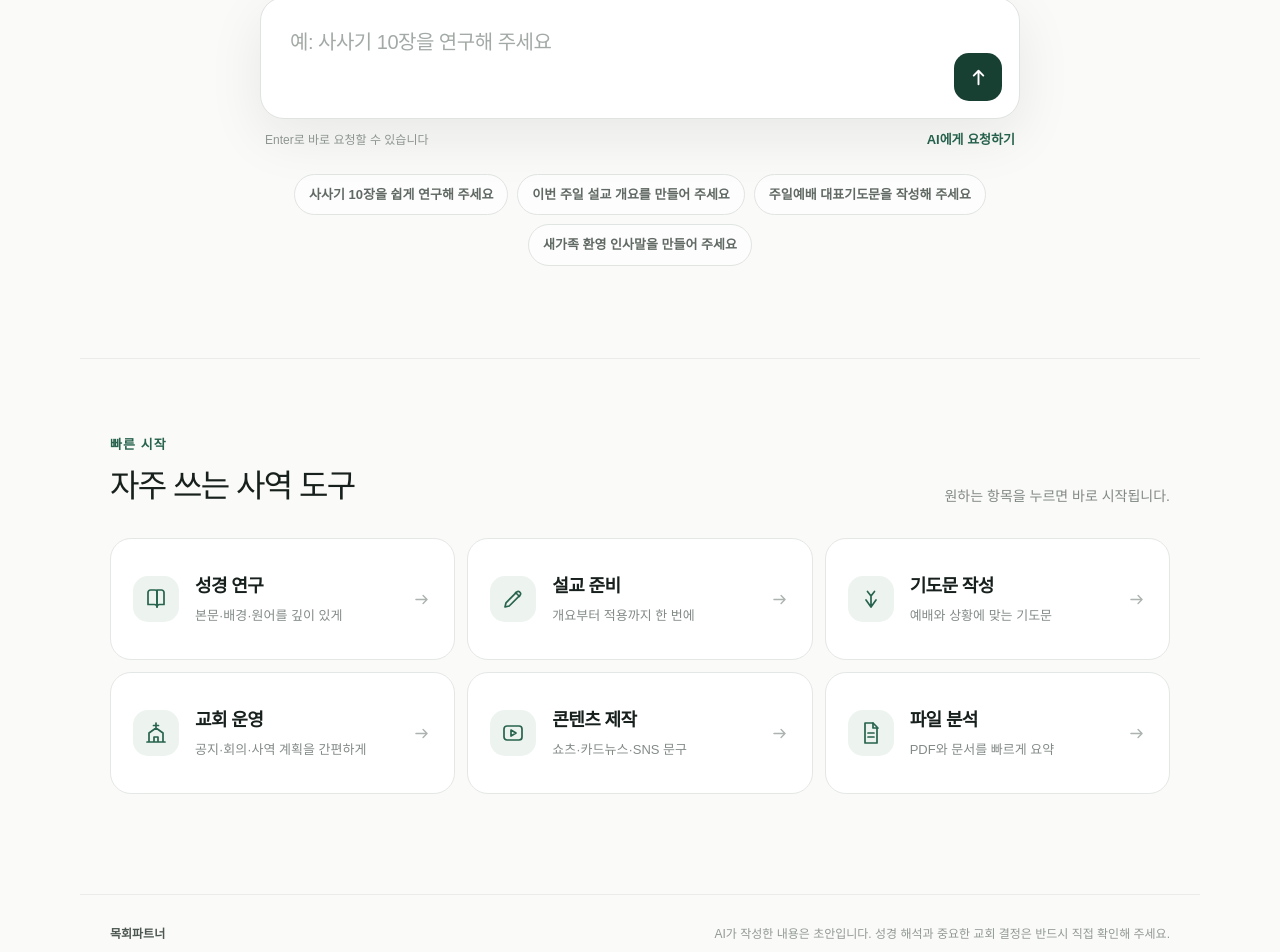
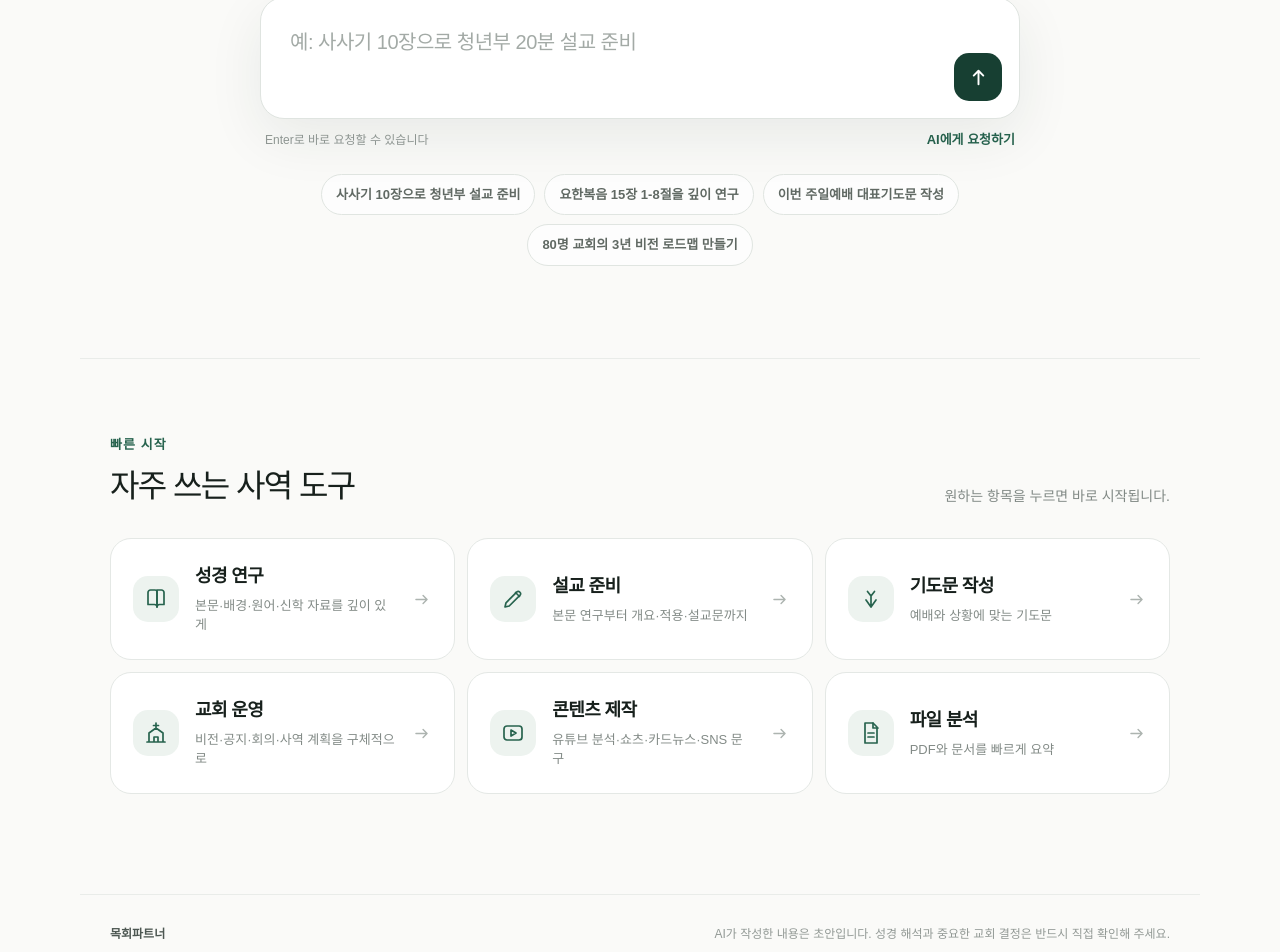
Before and after one commit to a01057674471-dot/ministry-partner, a Next.js app: page / in a window 1280 px wide. Shown: the part 497-1449 px from the top of the page. Built offline with nearby package versions, Linux system fonts and the light colour scheme.

Commit message:
Fix intent routing and sermon quick start

```diff
--- a/app/page.tsx
+++ b/app/page.tsx
@@ -14,37 +14,37 @@ type Tool = {
 const tools: Tool[] = [
   {
     title: "성경 연구",
-    description: "본문·배경·원어를 깊이 있게",
+    description: "본문·배경·원어·신학 자료를 깊이 있게",
     href: "/research",
     example: "사사기 10장의 역사적 배경과 핵심 메시지를 연구해 주세요",
     icon: <BookIcon />,
   },
   {
     title: "설교 준비",
-    description: "개요부터 적용까지 한 번에",
+    description: "본문 연구부터 개요·적용·설교문까지",
     href: "/workspace?tool=sermon",
-    example: "로마서 8장으로 장년 예배 설교를 준비해 주세요",
+    example: "로마서 8장으로 장년 예배 25분 설교를 준비해 주세요",
     icon: <PenIcon />,
   },
   {
     title: "기도문 작성",
     description: "예배와 상황에 맞는 기도문",
-    href: "/workspace?tool=prayer",
+    href: "/workspace?tool=document&request=주일예배%20대표기도문을%20작성해%20주세요",
     example: "이번 주일예배 대표기도문을 작성해 주세요",
     icon: <HandsIcon />,
   },
   {
     title: "교회 운영",
-    description: "공지·회의·사역 계획을 간편하게",
+    description: "비전·공지·회의·사역 계획을 구체적으로",
     href: "/workspace?tool=roadmap",
-    example: "교회 리더 회의자료를 읽기 쉽게 정리해 주세요",
+    example: "교회 비전 로드맵을 만들고 싶습니다",
     icon: <ChurchIcon />,
   },
   {
     title: "콘텐츠 제작",
-    description: "쇼츠·카드뉴스·SNS 문구",
-    href: "/workspace?tool=shorts",
-    example: "이 설교 내용을 60초 쇼츠 대본으로 만들어 주세요",
+    description: "유튜브 분석·쇼츠·카드뉴스·SNS 문구",
+    href: "/workspace?tool=youtube",
+    example: "유튜브 영상을 요즘 트렌드의 쇼츠로 재구성해 주세요",
     icon: <PlayIcon />,
   },
   {
@@ -57,10 +57,10 @@ const tools: Tool[] = [
 ];
 
 const suggestions = [
-  "사사기 10장을 쉽게 연구해 주세요",
-  "이번 주일 설교 개요를 만들어 주세요",
-  "주일예배 대표기도문을 작성해 주세요",
-  "새가족 환영 인사말을 만들어 주세요",
+  "사사기 10장으로 청년부 설교 준비",
+  "요한복음 15장 1-8절을 깊이 연구",
+  "이번 주일예배 대표기도문 작성",
+  "80명 교회의 3년 비전 로드맵 만들기",
 ];
 
 function getGreeting(hour: number) {
@@ -82,7 +82,26 @@ export default function Home() {
     const trimmed = value.trim();
     if (!trimmed) return;
 
-    if (/성경|본문|장|절|로마서|창세기|사사기|시편|복음서/.test(trimmed)) {
+    // 설교 의도를 성경 본문 키워드보다 먼저 판별해야
+    // "사사기 10장 설교"가 본문 연구로 잘못 이동하지 않습니다.
+    if (/설교|강해|주일말씀|새벽말씀|수요말씀|메시지.*준비/.test(trimmed)) {
+      router.push(`/workspace?tool=sermon&request=${encodeURIComponent(trimmed)}`);
+      return;
+    }
+    if (/대표기도|기도문|헌금기도|개회기도|폐회기도|축도/.test(trimmed)) {
+      router.push(`/workspace?tool=document&request=${encodeURIComponent(trimmed)}`);
+      return;
+    }
+    if (/유튜브|youtube|youtu\.be|쇼츠|릴스|카드뉴스|썸네일/.test(trimmed)) {
+      const tool = /youtube|youtu\.be/.test(trimmed.toLowerCase()) ? "youtube" : "shorts";
+      router.push(`/workspace?tool=${tool}&request=${encodeURIComponent(trimmed)}`);
+      return;
+    }
+    if (/비전|로드맵|교회운영|사역계획|중장기계획/.test(trimmed)) {
+      router.push(`/workspace?tool=roadmap&request=${encodeURIComponent(trimmed)}`);
+      return;
+    }
+    if (/성경|본문|\d+장|\d+절|로마서|창세기|사사기|시편|복음서|요한복음|마태복음|마가복음|누가복음/.test(trimmed)) {
       router.push(`/research?passage=${encodeURIComponent(trimmed)}`);
       return;
     }
@@ -95,128 +114,53 @@ export default function Home() {
     submitRequest();
   }
 
-  function chooseSuggestion(value: string) {
-    setRequest(value);
-  }
-
   return (
     <main className="home-v4">
       <header className="home-v4-header">
         <a className="home-v4-brand" href="/" aria-label="목회파트너 홈">
           <span className="home-v4-logo">M</span>
-          <span>
-            <strong>목회파트너</strong>
-            <small>목회를 위한 AI 파트너</small>
-          </span>
+          <span><strong>목회파트너</strong><small>목회를 위한 AI 파트너</small></span>
         </a>
-        <a className="home-v4-all" href="/workspace">
-          전체 기능 <ArrowIcon />
-        </a>
+        <a className="home-v4-all" href="/workspace">전체 기능 <ArrowIcon /></a>
       </header>
 
       <section className="home-v4-hero">
         <p className="home-v4-greeting">{greeting}</p>
         <h1>오늘은 무엇을<br className="mobile-break" /> 함께 준비할까요?</h1>
-        <p className="home-v4-description">
-          성경 연구부터 설교와 교회 사역까지, 필요한 내용을 편하게 말씀해 주세요.
-        </p>
+        <p className="home-v4-description">성경 연구부터 설교와 교회 사역까지, 필요한 내용을 편하게 말씀해 주세요.</p>
 
         <form className="home-v4-command" onSubmit={handleSubmit}>
           <div className="home-v4-input-wrap">
-            <textarea
-              value={request}
-              onChange={(event) => setRequest(event.target.value)}
-              onKeyDown={(event) => {
-                if (event.key === "Enter" && !event.shiftKey) {
-                  event.preventDefault();
-                  submitRequest();
-                }
-              }}
-              placeholder="예: 사사기 10장을 연구해 주세요"
-              rows={2}
-              aria-label="AI에게 요청할 내용"
-            />
-            <button type="submit" className="home-v4-submit" aria-label="AI에게 요청하기">
-              <ArrowUpIcon />
-            </button>
+            <textarea value={request} onChange={(event) => setRequest(event.target.value)} onKeyDown={(event) => {
+              if (event.key === "Enter" && !event.shiftKey) { event.preventDefault(); submitRequest(); }
+            }} placeholder="예: 사사기 10장으로 청년부 20분 설교 준비" rows={2} aria-label="AI에게 요청할 내용" />
+            <button type="submit" className="home-v4-submit" aria-label="AI에게 요청하기"><ArrowUpIcon /></button>
           </div>
-          <div className="home-v4-command-footer">
-            <span>Enter로 바로 요청할 수 있습니다</span>
-            <strong>AI에게 요청하기</strong>
-          </div>
+          <div className="home-v4-command-footer"><span>Enter로 바로 요청할 수 있습니다</span><strong>AI에게 요청하기</strong></div>
         </form>
 
         <div className="home-v4-suggestions" aria-label="추천 질문">
-          {suggestions.map((suggestion) => (
-            <button type="button" key={suggestion} onClick={() => chooseSuggestion(suggestion)}>
-              {suggestion}
-            </button>
-          ))}
+          {suggestions.map((suggestion) => <button type="button" key={suggestion} onClick={() => setRequest(suggestion)}>{suggestion}</button>)}
         </div>
       </section>
 
       <section className="home-v4-quick" aria-labelledby="quick-title">
-        <div className="home-v4-section-head">
-          <div>
-            <span>빠른 시작</span>
-            <h2 id="quick-title">자주 쓰는 사역 도구</h2>
-          </div>
-          <p>원하는 항목을 누르면 바로 시작됩니다.</p>
-        </div>
-
+        <div className="home-v4-section-head"><div><span>빠른 시작</span><h2 id="quick-title">자주 쓰는 사역 도구</h2></div><p>원하는 항목을 누르면 바로 시작됩니다.</p></div>
         <div className="home-v4-grid">
-          {tools.map((tool) => (
-            <a
-              className="home-v4-tool"
-              href={tool.href}
-              key={tool.title}
-              onClick={(event) => {
-                if (tool.href === "/research") return;
-                if (!tool.href.includes("request=")) return;
-                event.preventDefault();
-                submitRequest(tool.example);
-              }}
-            >
-              <span className="home-v4-tool-icon">{tool.icon}</span>
-              <span className="home-v4-tool-copy">
-                <strong>{tool.title}</strong>
-                <small>{tool.description}</small>
-              </span>
-              <ArrowIcon />
-            </a>
-          ))}
+          {tools.map((tool) => <a className="home-v4-tool" href={tool.href} key={tool.title}><span className="home-v4-tool-icon">{tool.icon}</span><span className="home-v4-tool-copy"><strong>{tool.title}</strong><small>{tool.description}</small></span><ArrowIcon /></a>)}
         </div>
       </section>
 
-      <footer className="home-v4-footer">
-        <span>목회파트너</span>
-        <p>AI가 작성한 내용은 초안입니다. 성경 해석과 중요한 교회 결정은 반드시 직접 확인해 주세요.</p>
-      </footer>
+      <footer className="home-v4-footer"><span>목회파트너</span><p>AI가 작성한 내용은 초안입니다. 성경 해석과 중요한 교회 결정은 반드시 직접 확인해 주세요.</p></footer>
     </main>
   );
 }
 
-function BookIcon() {
-  return <svg viewBox="0 0 24 24" aria-hidden="true"><path d="M4 5.5A2.5 2.5 0 0 1 6.5 3H11a2 2 0 0 1 2 2v15a2.5 2.5 0 0 0-2.5-2.5H4V5.5Z"/><path d="M20 5.5A2.5 2.5 0 0 0 17.5 3H13v17a2.5 2.5 0 0 1 2.5-2.5H20V5.5Z"/></svg>;
-}
-function PenIcon() {
-  return <svg viewBox="0 0 24 24" aria-hidden="true"><path d="m14.5 5.5 4 4M4 20l4.2-1 10.9-10.9a1.8 1.8 0 0 0 0-2.6l-.6-.6a1.8 1.8 0 0 0-2.6 0L5 15.8 4 20Z"/></svg>;
-}
-function HandsIcon() {
-  return <svg viewBox="0 0 24 24" aria-hidden="true"><path d="M8.5 4.5 12 9l3.5-4.5M12 9v11M7 13l5 7 5-7"/></svg>;
-}
-function ChurchIcon() {
-  return <svg viewBox="0 0 24 24" aria-hidden="true"><path d="M12 2v5M9.5 4.5h5M5 21v-9l7-5 7 5v9M3 21h18M10 21v-5h4v5"/></svg>;
-}
-function PlayIcon() {
-  return <svg viewBox="0 0 24 24" aria-hidden="true"><rect x="3" y="5" width="18" height="14" rx="3"/><path d="m10 9 5 3-5 3V9Z"/></svg>;
-}
-function FileIcon() {
-  return <svg viewBox="0 0 24 24" aria-hidden="true"><path d="M6 2h8l4 4v16H6V2Z"/><path d="M14 2v5h5M9 12h6M9 16h6"/></svg>;
-}
-function ArrowIcon() {
-  return <svg className="home-v4-arrow" viewBox="0 0 24 24" aria-hidden="true"><path d="M5 12h14M14 7l5 5-5 5"/></svg>;
-}
-function ArrowUpIcon() {
-  return <svg viewBox="0 0 24 24" aria-hidden="true"><path d="M12 19V5M7 10l5-5 5 5"/></svg>;
-}
+function BookIcon() { return <svg viewBox="0 0 24 24" aria-hidden="true"><path d="M4 5.5A2.5 2.5 0 0 1 6.5 3H11a2 2 0 0 1 2 2v15a2.5 2.5 0 0 0-2.5-2.5H4V5.5Z"/><path d="M20 5.5A2.5 2.5 0 0 0 17.5 3H13v17a2.5 2.5 0 0 1 2.5-2.5H20V5.5Z"/></svg>; }
+function PenIcon() { return <svg viewBox="0 0 24 24" aria-hidden="true"><path d="m14.5 5.5 4 4M4 20l4.2-1 10.9-10.9a1.8 1.8 0 0 0 0-2.6l-.6-.6a1.8 1.8 0 0 0-2.6 0L5 15.8 4 20Z"/></svg>; }
+function HandsIcon() { return <svg viewBox="0 0 24 24" aria-hidden="true"><path d="M8.5 4.5 12 9l3.5-4.5M12 9v11M7 13l5 7 5-7"/></svg>; }
+function ChurchIcon() { return <svg viewBox="0 0 24 24" aria-hidden="true"><path d="M12 2v5M9.5 4.5h5M5 21v-9l7-5 7 5v9M3 21h18M10 21v-5h4v5"/></svg>; }
+function PlayIcon() { return <svg viewBox="0 0 24 24" aria-hidden="true"><rect x="3" y="5" width="18" height="14" rx="3"/><path d="m10 9 5 3-5 3V9Z"/></svg>; }
+function FileIcon() { return <svg viewBox="0 0 24 24" aria-hidden="true"><path d="M6 2h8l4 4v16H6V2Z"/><path d="M14 2v5h5M9 12h6M9 16h6"/></svg>; }
+function ArrowIcon() { return <svg className="home-v4-arrow" viewBox="0 0 24 24" aria-hidden="true"><path d="M5 12h14M14 7l5 5-5 5"/></svg>; }
+function ArrowUpIcon() { return <svg viewBox="0 0 24 24" aria-hidden="true"><path d="M12 19V5M7 10l5-5 5 5"/></svg>; }
```
